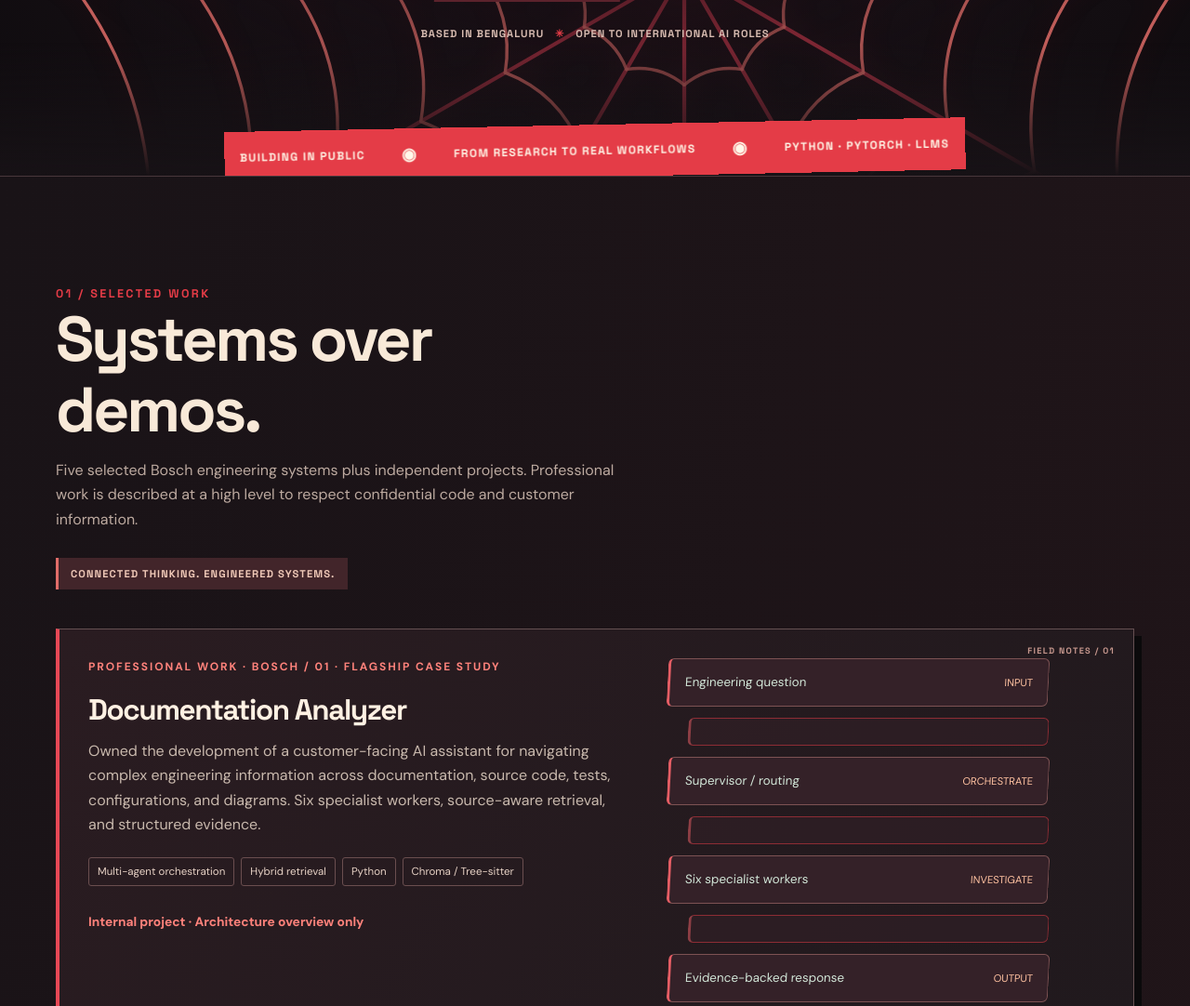
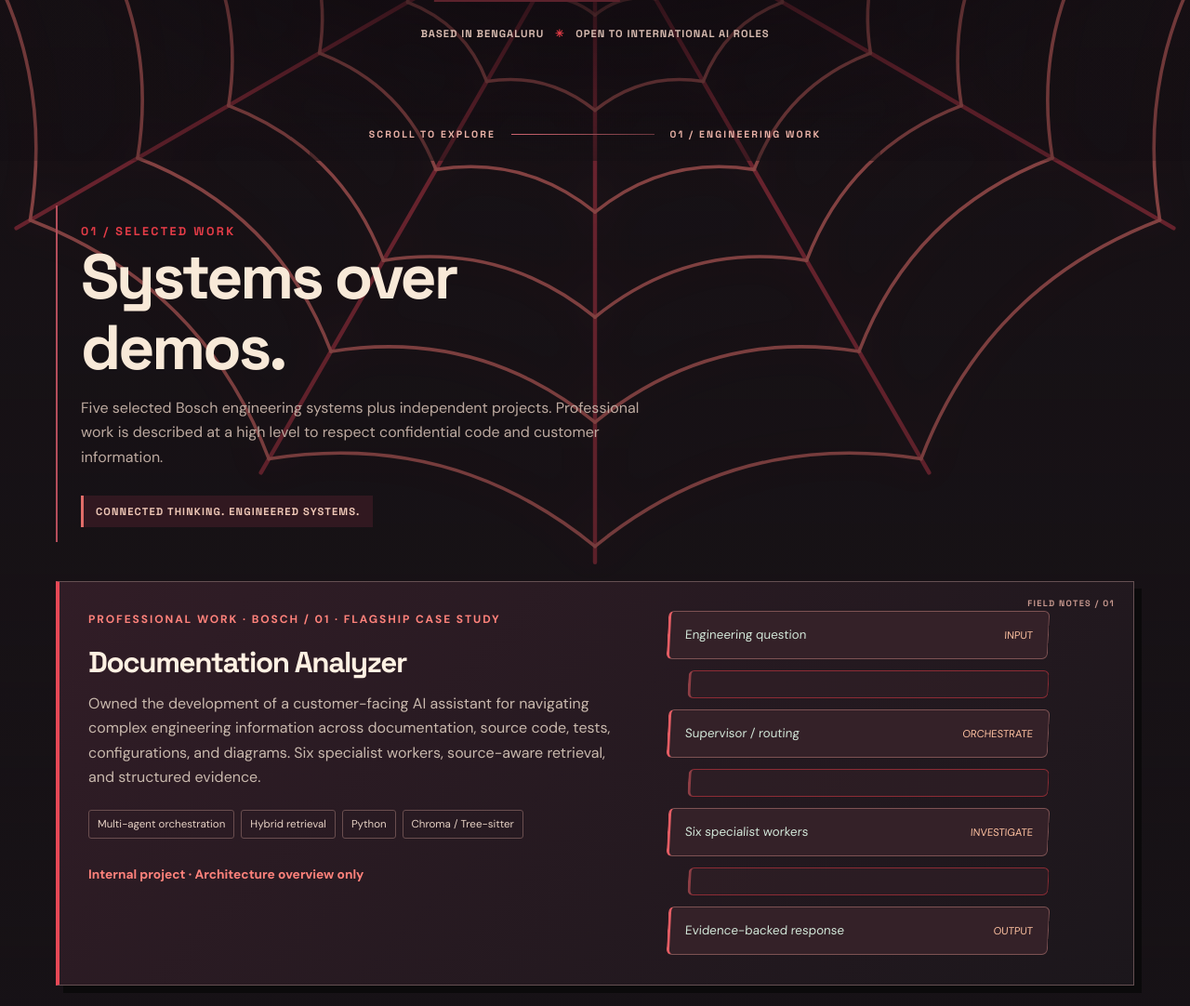
Before and after one commit to Yogesh-001/Portolio, a plain HTML site: page index.html in a window 1280 px wide. Shown: the part 847-1929 px from the top of the page at 93% size. Drawn offline with Linux system fonts and the light colour scheme.

Commit message:
Unify hero and project section with a single continuous web world and subtle scroll transition

```diff
--- a/index.html
+++ b/index.html
@@ -147,14 +147,38 @@ html{scroll-padding-top:78px}body{background:#111013;color:var(--text);backgroun
 @media(max-width:580px){.noir-hero .noir-layout{min-height:665px;padding:88px 17px 73px}.hero-full-web img{width:875px}.hero-focus-shade{background:radial-gradient(ellipse 76% 57% at 50% 45%,rgba(13,10,13,.87) 0%,rgba(20,13,17,.65) 66%,rgba(20,13,17,.25) 100%),linear-gradient(0deg,#171216 0%,transparent 23%,#120c12a1 100%)}.noir-hero .noir-headline{font-size:clamp(3.45rem,13.3vw,5rem)}.noir-hero .noir-index{font-size:.61rem;gap:6px}.noir-hero .noir-index-r{font-size:.58rem}.noir-hero .noir-statement{font-size:1.17rem}.noir-hero .noir-description{font-size:.88rem}.noir-hero .noir-buttons{margin-bottom:26px}.noir-hero .noir-btn{padding:12px 13px;font-size:.65rem;gap:9px}.noir-hero .noir-location{font-size:.56rem;line-height:1.7}}
 @media(prefers-reduced-motion:reduce){.hero-full-web img,.noir-hero .noir-copy{animation:none!important;opacity:1!important;transform:none!important}}
 
+
+/* Single visual world from the opening scene through the start of selected work */
+.opening-world{position:relative;isolation:isolate;overflow:hidden;background:#171216}
+.opening-world::before{content:"";position:absolute;z-index:0;pointer-events:none;top:-115px;left:50%;width:max(1540px,118vw);height:max(1540px,118vw);background:url("assets/noir-spiderweb.svg") center/contain no-repeat;opacity:0;transform:translateX(-50%) scale(.78) rotate(-9deg);filter:drop-shadow(0 0 22px rgba(209,53,75,.24));animation:sharedWebEnter 1.4s cubic-bezier(.15,.8,.24,1) forwards}
+.opening-world::after{content:"";position:absolute;inset:0;z-index:0;pointer-events:none;background:linear-gradient(180deg,rgba(12,9,13,.18) 0%,rgba(19,11,17,.13) 18%,rgba(23,18,22,.35) 38%,#171216 67%,#171216 100%)}
+.opening-world>.noir-hero,.opening-world>#work{position:relative;z-index:1}
+.opening-world>.noir-hero{background:transparent!important;min-height:0!important;overflow:visible!important}
+.opening-world .hero-focus-shade{background:radial-gradient(ellipse 57% 50% at 50% 50%,rgba(14,10,14,.84) 0%,rgba(16,10,15,.67) 60%,rgba(16,10,15,.2) 100%);z-index:0}
+.opening-world .noir-hero .noir-layout{min-height:720px;padding-bottom:78px}
+.opening-world #work{background:transparent!important;border-top:0!important;padding-top:48px}
+.opening-world #work::before,.opening-world #work::after{display:none!important}
+.opening-world #work>.wrap{position:relative;z-index:2}
+.opening-world .web-showcase{position:relative;margin:0 0 42px;border-left:2px solid #b44e5b;padding:14px 0 12px 25px}
+.opening-world .web-showcase-text{max-width:740px}
+.opening-world .web-showcase-note{background:rgba(67,30,40,.62)}
+.opening-world .hero-bridge{display:flex;align-items:center;justify-content:center;gap:17px;padding:17px 5% 22px;color:#ebb3a8;font:700 .66rem 'Space Grotesk',sans-serif;letter-spacing:.2em;position:relative;z-index:2;background:linear-gradient(180deg,transparent,rgba(23,18,22,.4))}
+.opening-world .bridge-line{height:1px;width:clamp(45px,12vw,160px);background:linear-gradient(90deg,#ce6470,#6b363e)}
+.opening-world .project.featured{background:linear-gradient(135deg,rgba(51,30,40,.96),rgba(28,23,28,.98))}
+.opening-world .professional-card{background:linear-gradient(145deg,rgba(43,28,34,.98),rgba(27,23,28,.98))}
+@keyframes sharedWebEnter{to{opacity:.72;transform:translateX(-50%) scale(1) rotate(0)}}
+@media(max-width:850px){.opening-world::before{width:1220px;height:1220px;top:-40px}.opening-world .noir-hero .noir-layout{min-height:660px}.opening-world #work{padding-top:24px}}
+@media(max-width:580px){.opening-world::before{width:1030px;height:1030px;top:-70px}.opening-world .hero-bridge{font-size:.51rem;letter-spacing:.1em;gap:10px}.opening-world .web-showcase{padding-left:17px}.opening-world .noir-hero .noir-layout{min-height:630px}}
+@media(prefers-reduced-motion:reduce){.opening-world::before{animation:none!important;opacity:.72!important;transform:translateX(-50%)!important}}
+
 </style>
 </head>
 <body>
 <div class="grain" aria-hidden="true"></div>
 <header><div class="wrap nav"><a class="brand" href="#top">YM<span>.</span></a><nav aria-label="Main navigation"><a href="#work">Work</a><a href="#experience">Experience</a><a href="#stack">Toolbox</a><a href="#about">About</a></nav><a class="nav-link" href="#contact">Let's connect ↗</a></div></header>
-<main id="top">
+<main id="top"><div class="opening-world">
 <section class="hero noir-hero" aria-labelledby="hero-heading">
-<div class="hero-full-web" aria-hidden="true"><img src="assets/noir-spiderweb.svg" alt="" fetchpriority="high"></div><div class="hero-focus-shade" aria-hidden="true"></div>
+<div class="hero-focus-shade" aria-hidden="true"></div>
 <div class="wrap noir-layout">
 <div class="noir-copy">
 <div class="noir-index"><span class="red-square"></span> YOGESH MURALA <span class="noir-index-r">/ APPLIED AI ENGINEERING</span></div>
@@ -166,7 +190,7 @@ html{scroll-padding-top:78px}body{background:#111013;color:var(--text);backgroun
 <div class="noir-location">BASED IN BENGALURU <span class="noir-cross">✳</span> OPEN TO INTERNATIONAL AI ROLES</div>
 </div>
 
-</div><div class="noir-bottom-stripe" aria-hidden="true"><span>BUILDING IN PUBLIC</span><span>◉</span><span>FROM RESEARCH TO REAL WORKFLOWS</span><span>◉</span><span>PYTHON · PYTORCH · LLMS</span></div></section>
+</div><div class="hero-bridge" aria-hidden="true"><span>SCROLL TO EXPLORE</span><span class="bridge-line"></span><span>01 / ENGINEERING WORK</span></div></section>
 <section class="section" id="work"><div class="wrap">
 <div class="web-showcase"><div class="web-showcase-text"><div class="eyebrow">01 / Selected work</div><h2>Systems over demos.</h2><p class="muted">Five selected Bosch engineering systems plus independent projects. Professional work is described at a high level to respect confidential code and customer information.</p><span class="web-showcase-note">CONNECTED THINKING. ENGINEERED SYSTEMS.</span></div></div>
 <div class="projects">
@@ -183,6 +207,7 @@ html{scroll-padding-top:78px}body{background:#111013;color:var(--text);backgroun
 <article class="project"><div class="number">EXPERIMENTAL / IN DEVELOPMENT</div><h3>Research to Implementation</h3><p>Early-stage architecture exploring whether a multi-agent pipeline can turn research papers into verifiable PyTorch implementations. A design exploration, not a finished product.</p><div class="tags"><span class="tag">Architecture</span><span class="tag">PyTorch</span><span class="tag">Agent design</span></div><a class="project-link" href="https://github.com/Yogesh-001/Research-to-Implementation" target="_blank" rel="noopener noreferrer">View work in progress ↗</a></article>
 </div>
 </div></section>
+</div>
 <section class="section" id="impact"><div class="wrap"><div class="eyebrow">02 / Engineering impact</div><h2>What the work changed.</h2><p class="muted">Approximate team outcomes from internal engineering workflows, not independently audited benchmarks.</p><div class="metric-grid"><div class="metric"><strong>~50%</strong><p>Less manual CI failure triage effort</p></div><div class="metric"><strong>70–80%</strong><p>Lower token usage per ticket in a Jira deduplication workflow</p></div><div class="metric"><strong>6</strong><p>Source-specialized workers in the Documentation Analyzer</p></div></div><div class="callout">I care about the part after the prototype: good retrieval, bounded tool use, evaluation, deployment, and knowing when a system fails.</div></div></section>
 <section class="section" id="experience"><div class="wrap"><div class="eyebrow">03 / Experience</div><h2>Where I've worked.</h2><div class="experience"><div><div class="period">Aug 2023 — Present</div><div class="org">Bosch Global Software Technologies</div></div><div><h3>Senior Engineer</h3><p>AI engineering across multi-agent systems, engineering-document intelligence, CI/CD investigation workflows, Jira integrations, LLM inference, and evaluation. Ownership of Documentation Analyzer and reusable orchestration components.</p></div></div><div class="experience"><div><div class="period">Sep 2022 — May 2023</div><div class="org">Bosch Global Software Technologies</div></div><div><h3>Project Trainee</h3><p>Computer vision and embedded AI experimentation, including YOLOv5 object detection, deployment benchmarking with TVM and TensorRT, and preprocessing pipelines for large image datasets.</p></div></div></div></section>
 <section class="section" id="stack"><div class="wrap"><div class="eyebrow">04 / Toolbox</div><h2>Tools I reach for.</h2><div class="skills"><div class="skillbox"><h3>Agents & retrieval</h3><p>LangChain, LangGraph, MCP, RAG, Chroma, Qdrant, vector + BM25 search, NetworkX, Tree-sitter</p></div><div class="skillbox"><h3>Models & ML</h3><p>Python, PyTorch, Transformers, fine-tuning, evaluation, embeddings, scikit-learn, computer vision</p></div><div class="skillbox"><h3>Infrastructure</h3><p>Azure OpenAI, vLLM, llama.cpp, Docker, Kubernetes, GitHub Actions, GPU inference, Linux</p></div></div></div></section>
```
